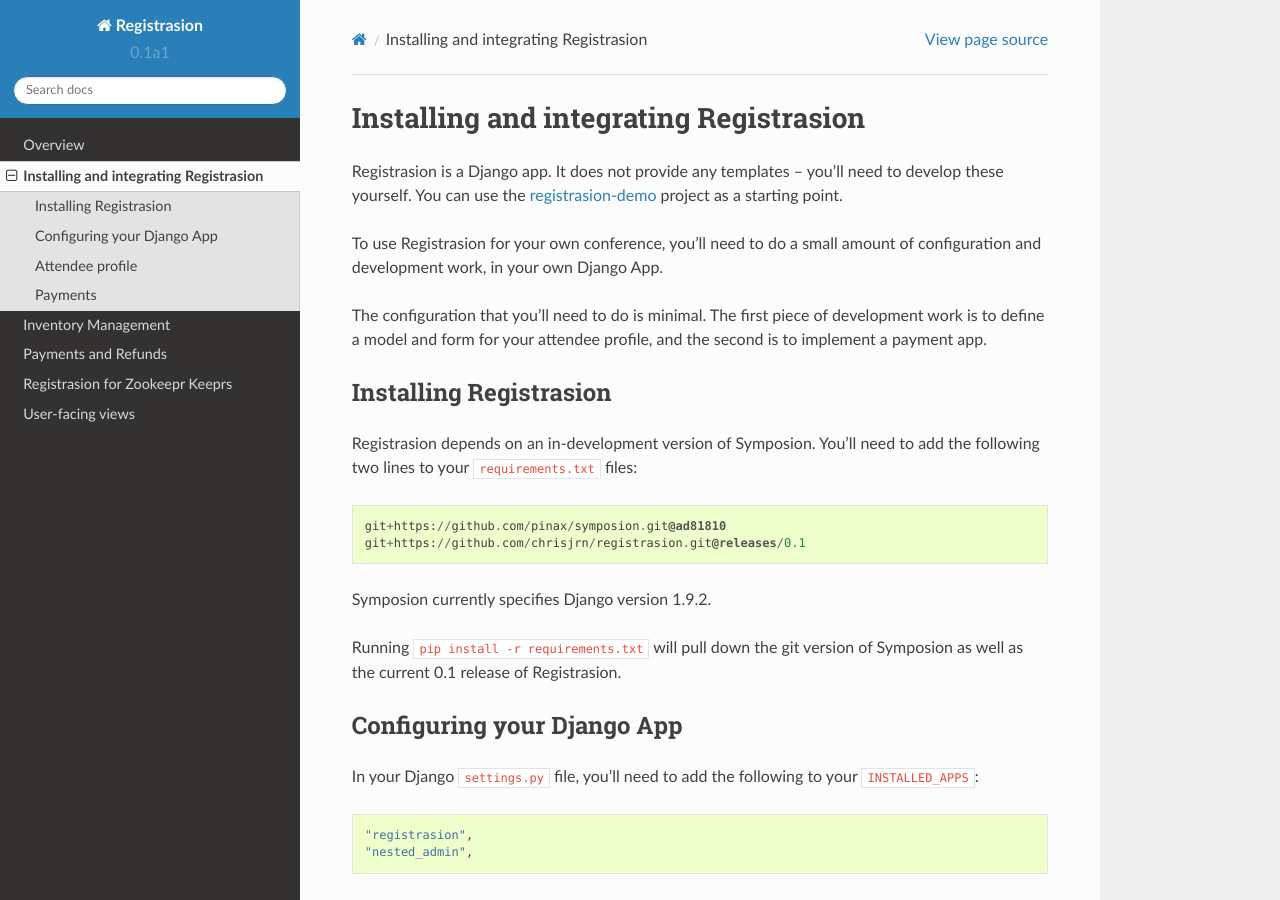
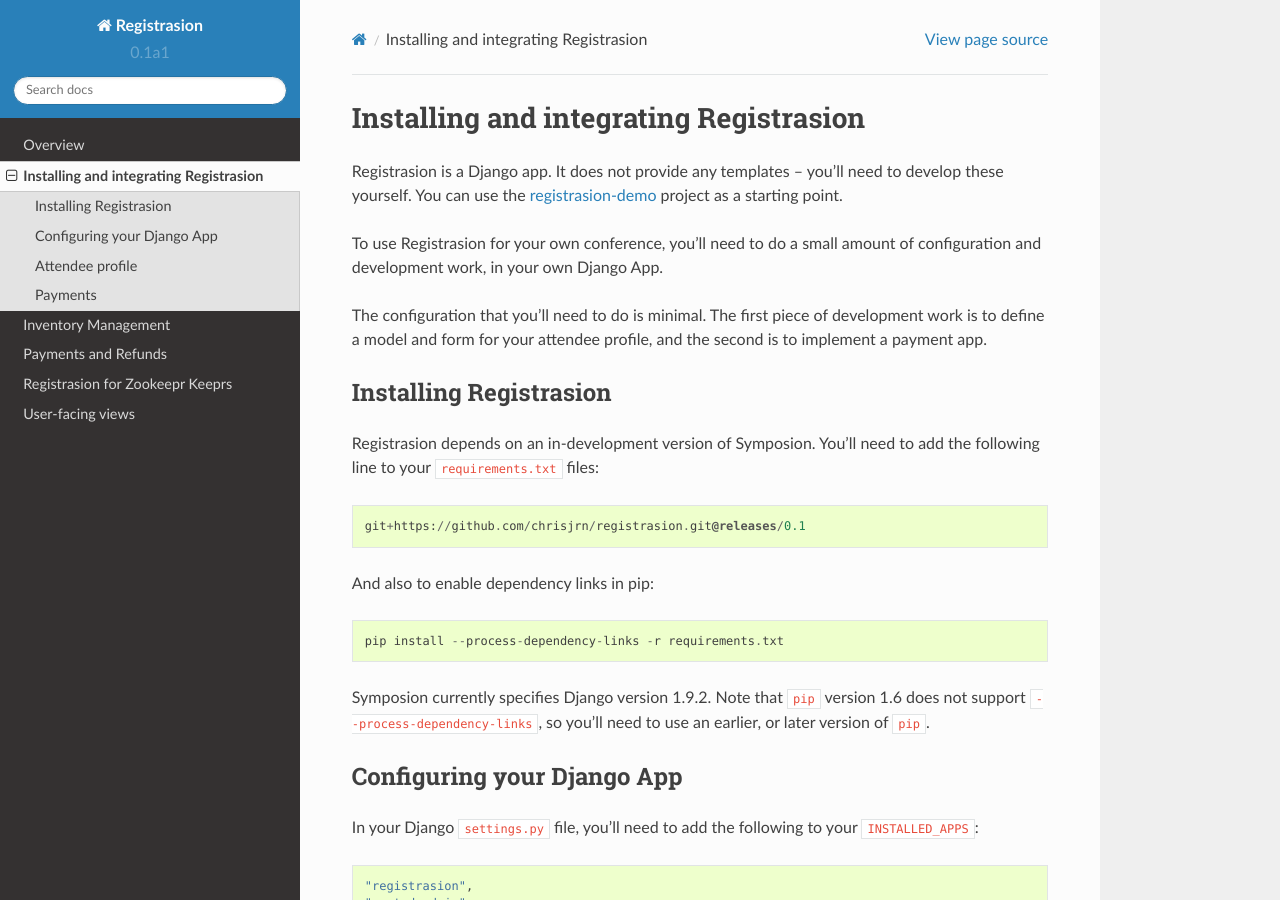
Before and after one commit to chrisjrn/registrasion, a Sphinx documentation site: the page built from docs/integration.rst, in a window 1280 px wide and 900 px high. Built offline with Sphinx 7.4.7 and the Read the Docs theme 2.0.0, drawn with Linux system fonts in a browser that asks for light colours.

Commit message:
Installation documentation is now accurate

```diff
--- a/docs/integration.rst
+++ b/docs/integration.rst
@@ -11,14 +11,15 @@
 Installing Registrasion
 -----------------------
 
-Registrasion depends on an in-development version of Symposion. You'll need to add the following two lines to your ``requirements.txt`` files::
+Registrasion depends on an in-development version of Symposion. You'll need to add the following  line to your ``requirements.txt`` files::
 
-    git+https://github.com/pinax/symposion.git@ad81810
     git+https://github.com/chrisjrn/registrasion.git@releases/0.1
 
-Symposion currently specifies Django version 1.9.2.
+And also to enable dependency links in pip::
 
-Running ``pip install -r requirements.txt`` will pull down the git version of Symposion as well as the current 0.1 release of Registrasion.
+    pip install --process-dependency-links -r requirements.txt
+
+Symposion currently specifies Django version 1.9.2. Note that ``pip`` version 1.6 does not support ``--process-dependency-links``, so you'll need to use an earlier, or later version of ``pip``.
 
 
 Configuring your Django App
```
